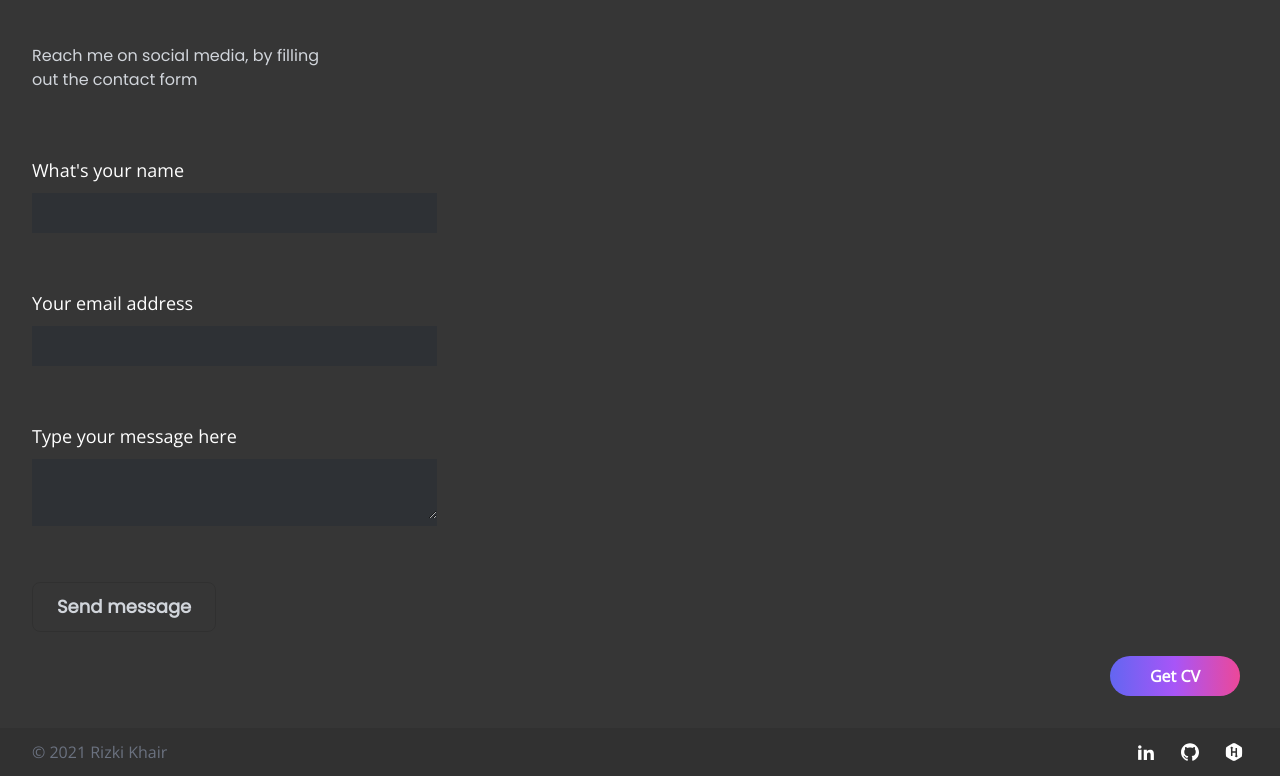
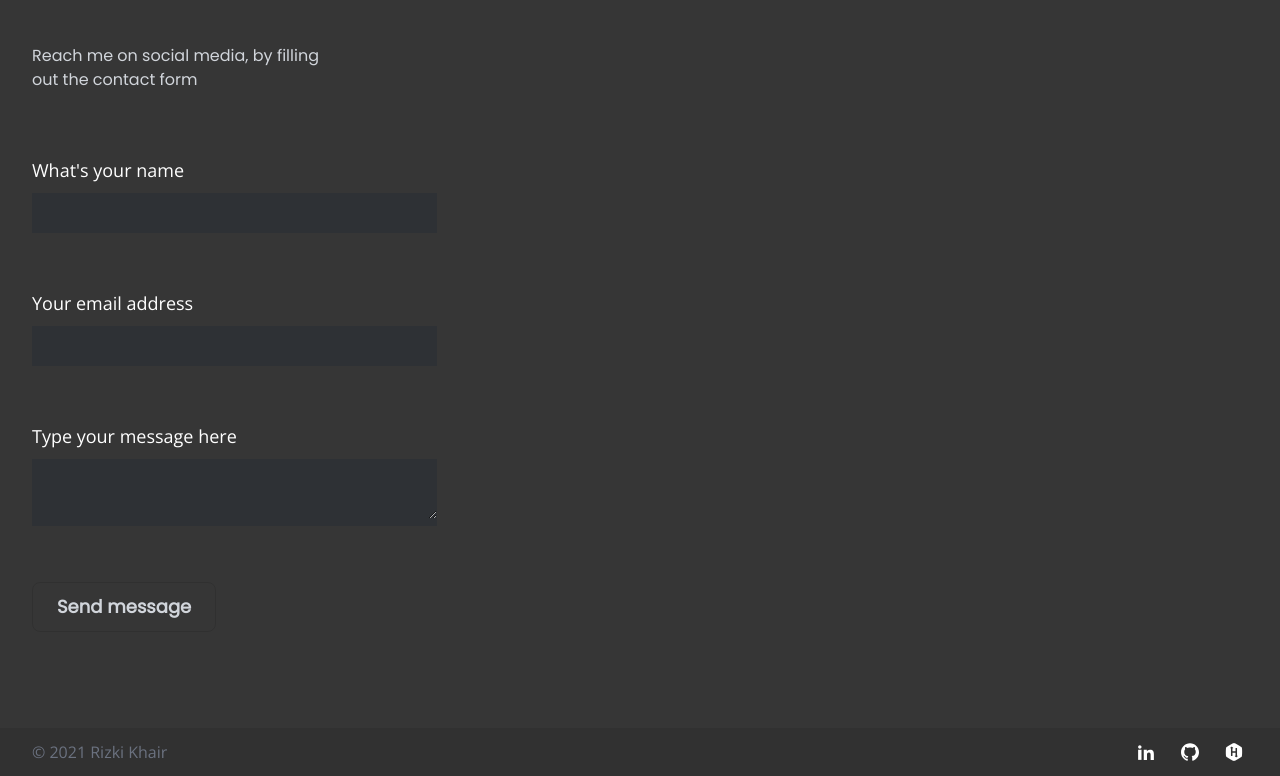
Before and after one commit to rizuki4658/rizkikhairporto, a Next.js app: page / in a window 1280 px wide. Shown: the part 4147-4923 px from the top of the page. Built offline with nearby package versions, Linux system fonts and the light colour scheme.

Commit message:
Update index.tsx
remove floating button

```diff
--- a/components/template/contact/index.tsx
+++ b/components/template/contact/index.tsx
@@ -69,13 +69,6 @@ const Contact = () => {
           </Button>
         </Form>
       </div>
-      <div className="absolute bottom-8 right-10">
-        <Button
-          link="/downloads"
-          customClass="px-10 py-2 rounded-full font-bold h-auto bg-primary-gradient hover:opacity-60">
-          Get CV
-        </Button>
-      </div>
     </section>
   )
 }
```
